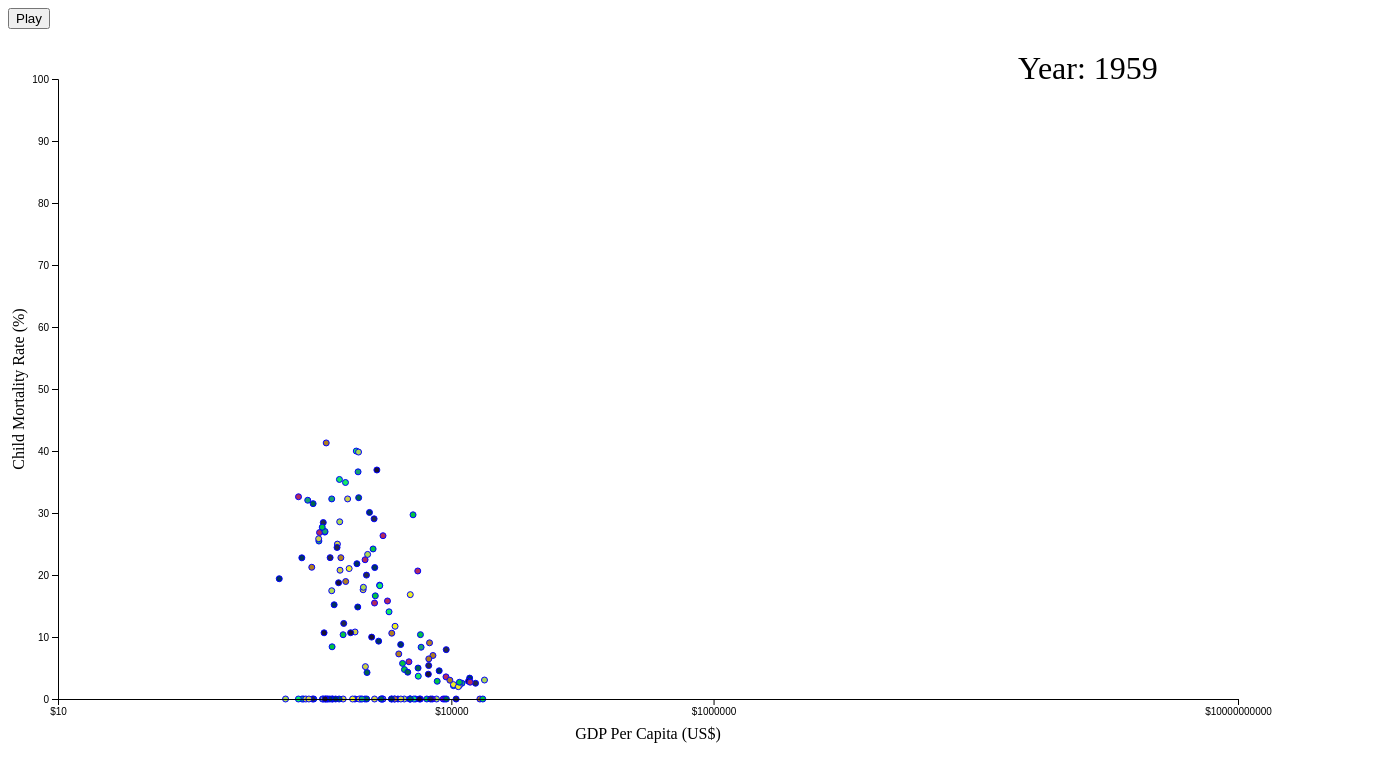
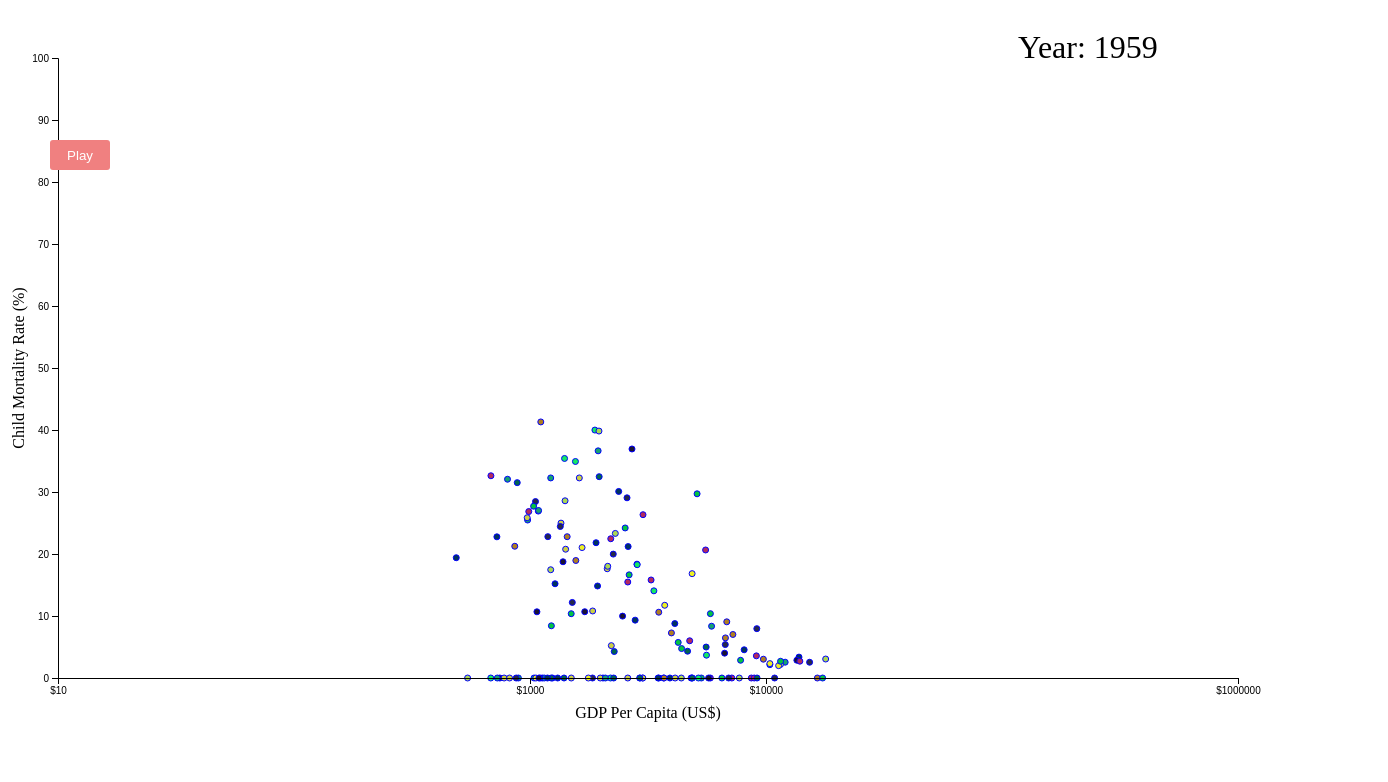
Before and after one commit to psakamoori/psakamoori.github.io, a plain HTML site: page index.html in a window 1280 px wide. Shown: the whole page, 1388 px wide, since content can reach past the window. Drawn offline with nearby package versions, Linux system fonts and the light colour scheme.

Commit message:
Debug code

```diff
--- a/index.html
+++ b/index.html
@@ -4,11 +4,11 @@
 <style>
   circle {fill: lightblue; stroke: blue;}
 
-  PlayBtn {
+  #plbtn {
       position: absolute;
       top: 140px;
-      left: 150px;
-      background: #f08181;
+      left: 50px;
+      background: #f08080;
       padding-right: 26px;
       border-radius: 3px;
       border: none;
@@ -24,37 +24,41 @@
 
 <meta http-equiv="content-type" content="text/html; charset=utf-8" />
 <body onload='init()'>
-<div id="vis">
-  <button id="PlayBtn">Play</button>
+<div id="visualization">
+  <button id="plbtn">Play</button>
 </div>
 <svg width=1280 height=720></svg>
-
 <script>
 async function init() {
   width = 1280
   height = 720
 
-  //var color = d3.schemeCategory20();
- //var color = d3.scaleLinear().domain([1,1000])
-  //var color = d3.scaleOrdinal(d3.schemeCategory10);
   var clr = ["#1a1334", "#26294b", "#01345e", "#016351", "#03c343", "#abd852",
      "#cbcf45", "#af7e21", "#edf123", "#b12b5e", "#14ea62", "#17a171"];
   var color = d3.scaleOrdinal().range(clr);
 
+
   // x-axis GDP Per Caita ($US)
-  var x = d3.scaleLog().domain([10, 10000000000]).range([0, width-100])
+  var x = d3.scaleLog().domain([10, 1000000]).range([0, width-100])
 
   // Mortality Rate in %
   var y = d3.scaleLinear().domain([0, 100]).range([height-100, 0])
 
-  var svg = d3.select('svg'),
-        g = svg.append('g')
-        .attr("transform", "translate(" + 50 + "," + 50 + ")")
+  //var svg = d3.select('svg'),
+  //      g = svg.append('g')
+  //      .attr("transform", "translate(" + 50 + "," + 50 + ")")
+
+  var svg = d3.select("#visualization")
+            .append("svg")
+            .attr("width", width + 50 + 50)
+            .attr("height", height + 50 + 50);
+
+  var g = svg.append('g').attr("transform", "translate(" + 50 + "," + 50 + ")")
 
   var yAxis = d3.axisLeft(y).tickValues([0, 10, 20, 30, 40, 50, 60, 70, 80, 90, 100]);
   //yAxis.tickFormat(d3.format("~%"));
 
-  var pb = d3.select("PlayBtn");
+  var pb = d3.select("#plbtn");
 
   svg.append("g").attr("transform", "translate(" + 50 + "," +50+ ")").call(yAxis);
   svg.append("text")
@@ -65,12 +69,11 @@ async function init() {
       .style("text-anchor", "middle")
       .text("Child Mortality Rate (%)");
 
-  var xAxis = d3.axisBottom(x).tickValues([10, 10000, 1000000, 10000000000]);
+  var xAxis = d3.axisBottom(x).tickValues([10, 1000, 10000, 1000000]);
   xAxis.tickFormat(d3.format("$"));
 
-
   xaxis_trans = height  - 50
-  svg.append("g").attr("transform", "translate(" + 50 + "," +xaxis_trans+ ")").call(xAxis);
+  var plt = svg.append("g").attr("transform", "translate(" + 50 + "," +xaxis_trans+ ")").call(xAxis);
   svg.append("text")
      .attr("transform","translate(" + (width/2) + " ," + (height - 10) + ")")
      .attr("text-anchor", "middle")
@@ -80,9 +83,9 @@ async function init() {
 
   const data = await d3.csv("https://psakamoori.github.io/ChildMortalityGDPPerCapita.csv")
 
-  //var yearScale = d3.scaleLinear().domain([0, 218]).range([1800, 2019]);
+  var map_update = function(year) {
 
-  var map_update = function(year) {
+  //d3.select("svg").empty();
 
   const data_year = data.filter(function(d) {
         if( d["Year"] == year)
@@ -102,9 +105,7 @@ const data = await d3.csv("https://psakamoori.github.io/ChildMortalityGDPPerCapi
    .enter().append('circle')
    .attr("cx", function(d) { if(d.GDP > 0.0) return x(+d.GDP);})
    .attr("cy", function(d) {if(d.GDP > 0.0) return y(+d.ChildMortalityRate);})
-   //.attr("r", function(d) {if(d.GDP > 0.0) return (+d.ChildMortalityRate);})
    .attr("r", function(d) {if(d.GDP > 0.0) return (+3);})
-   //.style("fill", function(d, i) { return color[i]; })
    .style("fill", function(d, i) { return color(i); })
    .on('mouseover', function(d) {
        d3.select('#tooltip').transition().duration(100).style('opacity',1).text(d.Entity)
@@ -115,8 +116,32 @@ const data = await d3.csv("https://psakamoori.github.io/ChildMortalityGDPPerCapi
    .on('mousemove', function() {
         d3.select('#tooltip').style('left', (d3.event.pageX+10) + 'px').style('top', (d3.event.pageY+10) + 'px')
      });
+   }
 
+  pb.on("click", function() {
+     for(i = 1960; i <= 2015; i++) {
+       const data_year = data.filter(function(d) {
+            if( d["Year"] == i)
+               return d;
+       })
+
+       //var loc = plt.selectAll(".location")
+       // .data(data_year);
+
+        //loc.enter().append("circle")
+        //.attr("class", "location")
+        //.attr("cx", function(d) { if(d.GDP > 0.0) return x(+d.GDP);})
+        //.attr("cy", function(d) {if(d.GDP > 0.0) return y(+d.ChildMortalityRate);})
+        //.attr("r", function(d) {if(d.GDP > 0.0) return (+3);})
+        //.style("fill", function(d, i) { return color(i); })
+        //  .transition()
+        //  .duration(1000)
+
+        //loc.exit().remove();
+
+	break;
      }
+   })
 
   map_update(1959);
 }
```
Lines whose indentation alone changed are shown as unchanged.
